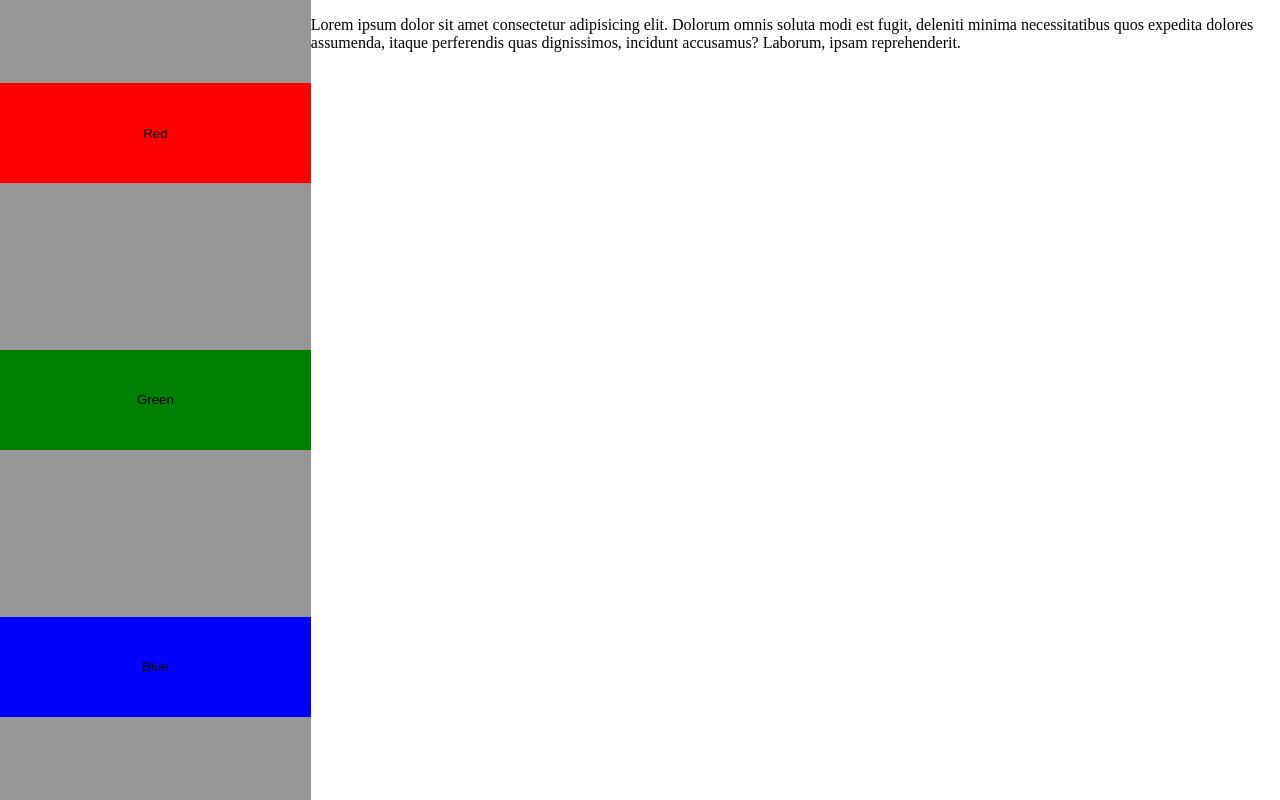
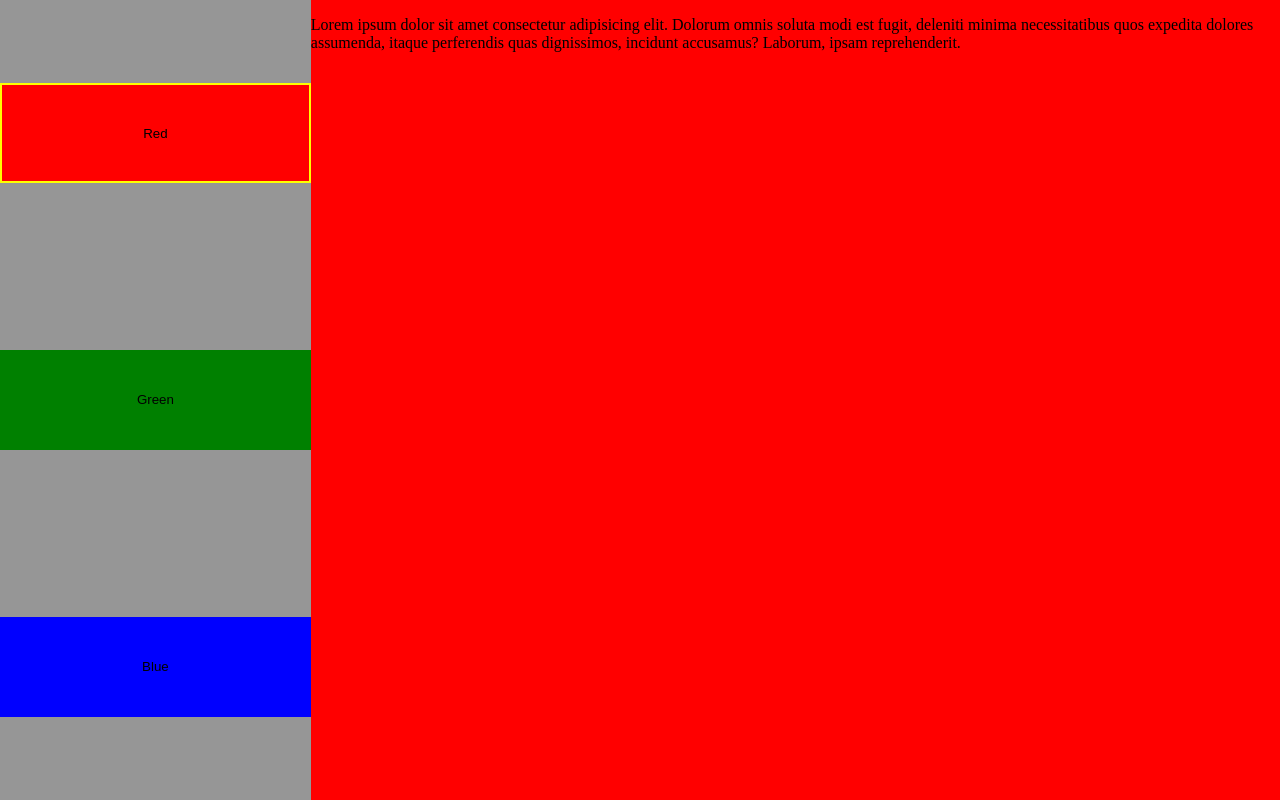
Before and after one commit to raythompsonwebdev/weekend-challenge-2, a plain HTML site: page index.html in a window 1280 px wide. Both pictures are taken after a click on the button "Red". Drawn offline with Linux system fonts and the light colour scheme.

Commit message:
3 files modified

```diff
--- a/index.html
+++ b/index.html
@@ -1,7 +1,7 @@
 <html>
   <head>
     <meta charset="UTF-8" />
-    <script src="script.js"></script>
+
     <link rel="stylesheet" type="text/css" href="styles.css" />
     <title>Weekend Challenge 2</title>
   </head>
--- a/script.js
+++ b/script.js
@@ -13,3 +13,29 @@
 // Bonus - Add more elements to the section on the right
 // When the user clicks the buttons on the right, the content of the right hand side should update.
 // For example, you could update the right-hand-side to show information on three different artists and have their names in the buttons
+
+var buttonRed = document.getElementById('red-button');
+let greenButton = document.getElementById('green-button');
+let blueButton = document.getElementById('blue-button');
+
+let allButton = document.getElementsByTagName('button');
+console.log(allButton);
+let currentBgCol = getComputedStyle(document.body).getPropertyValue(
+  '--page-background'
+);
+
+for (let u = 0; u < allButton.length; u++) {
+  console.log(allButton[u]);
+  allButton[u].addEventListener('click', e => {
+    e.preventDefault();
+    if (currentBgCol !== allButton[u].textContent) {
+      allButton[u].classList.add("active");
+      document.body.style.setProperty(
+        '--page-background',
+        `${allButton[u].textContent}`
+      );
+    }
+  });
+
+
+}
--- a/styles.css
+++ b/styles.css
@@ -1,16 +1,17 @@
 
 :root {
-  --page-background: rgb(150, 150, 150) ;
+  --page-background: white ;
 }
 
 
 body {
   display: flex;
   margin: 0;
+  background: var(--page-background);
 }
 
 #sidebar {
-  background: var(--page-background);
+  background: rgb(150, 150, 150);
   height: 100vh;
   width: 40vw;
   display: flex;
```
